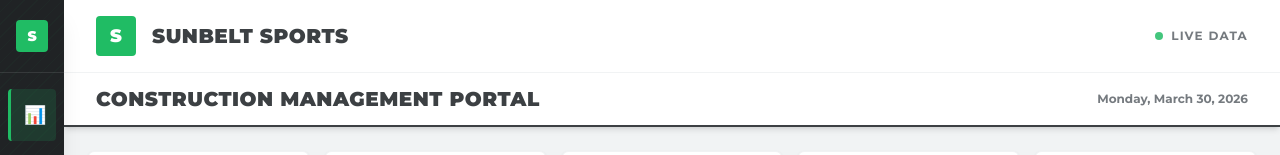
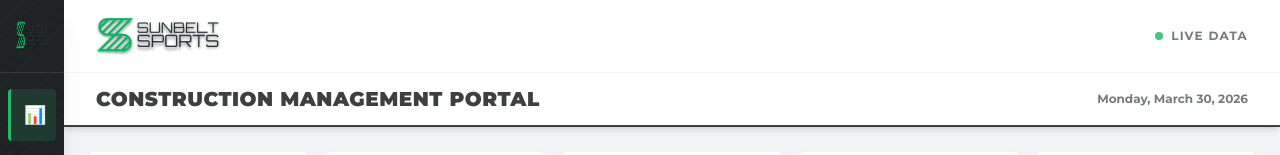
Before and after one commit to lonnaedmond1-glitch/sunbelt-sports-dashboard, a Next.js app: page /dashboard in a window 1280 px wide. Shown: the top 155 px of the page. Built offline with nearby package versions, Linux system fonts and the light colour scheme; no server answers.

Commit message:
brand: replace placeholder S box with real Sunbelt Sports logo
- Added sunbelt-sports-logo.png to public/
- Updated dashboard header, job detail header, and sidebar
- All pages now show the real green S + SUNBELT SPORTS wordmark

```diff
--- a/app/dashboard/page.tsx
+++ b/app/dashboard/page.tsx
@@ -573,8 +573,7 @@ export default async function MasterDashboard() {
       <header className="flex flex-col w-full sticky top-0 z-50 shadow-md">
         <div className="px-8 py-4 bg-white flex justify-between items-center border-b border-[#F1F3F4]">
           <div className="flex items-center gap-4">
-            <div className="w-10 h-10 bg-[#20BC64] rounded flex items-center justify-center font-display font-black text-white text-lg">S</div>
-            <span className="font-display font-black text-xl tracking-wide text-[#3C4043]">SUNBELT SPORTS</span>
+            <img src="/sunbelt-sports-logo.png" alt="Sunbelt Sports" className="h-10 w-auto" />
           </div>
           <div className="flex items-center gap-4">
             {criticalCount > 0 && (
--- a/app/jobs/[id]/page.tsx
+++ b/app/jobs/[id]/page.tsx
@@ -147,7 +147,7 @@ export default async function JobSnapshot({ params }: { params: Promise<{ id: st
         {/* Top bar: nav + live indicator */}
         <div className="px-4 md:px-8 py-3 bg-[#2A2D31] flex justify-between items-center border-b border-white/5">
           <Link href="/dashboard" className="flex items-center gap-3 hover:opacity-80 transition-opacity">
-            <div className="w-7 h-7 bg-[#20BC64] rounded-lg flex items-center justify-center font-black text-white text-xs">S</div>
+            <img src="/sunbelt-sports-logo.png" alt="Sunbelt Sports" className="h-7 w-auto" />
             <span className="text-white/60 font-bold text-xs uppercase tracking-wide">← Dashboard</span>
           </Link>
           <div className="flex items-center gap-3">
--- a/components/Sidebar.tsx
+++ b/components/Sidebar.tsx
@@ -17,7 +17,7 @@ export default function Sidebar() {
     <aside className="fixed left-0 top-0 h-full w-16 hover:w-52 bg-[#202325] z-[60] flex flex-col transition-all duration-300 group overflow-hidden shadow-xl bg-turf-lines">
       {/* Logo */}
       <div className="flex items-center gap-3 px-4 py-5 border-b border-white/10 flex-shrink-0">
-        <div className="w-8 h-8 bg-[#20BC64] rounded flex items-center justify-center font-display font-black text-white text-sm flex-shrink-0">S</div>
+        <img src="/sunbelt-sports-logo.png" alt="Sunbelt Sports" className="h-8 w-auto flex-shrink-0" />
         <span className="font-display font-black text-sm tracking-wide whitespace-nowrap opacity-0 group-hover:opacity-100 transition-opacity duration-300 text-white">SUNBELT</span>
       </div>
 
```
Also changed, not shown: public/sunbelt-sports-logo.png (added).
